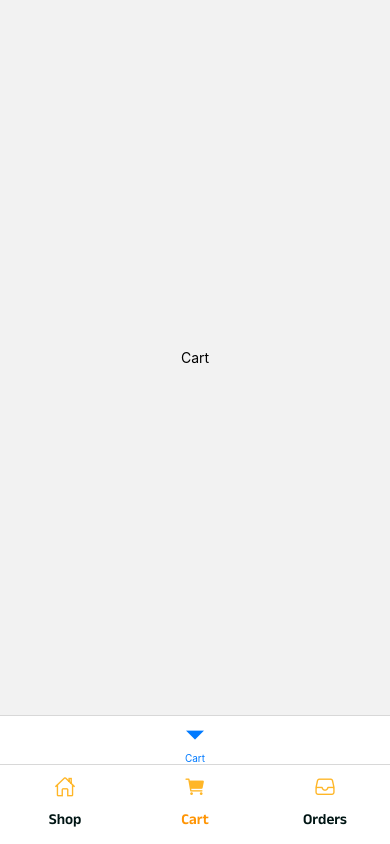
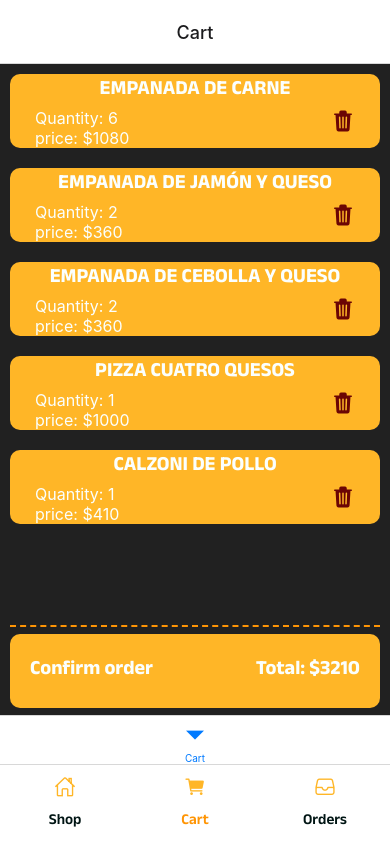
Before and after one commit to FacundoVillarroel/Challenge-12-React-Nativce, a React Native app: screen /CartTab in a window 390 px wide. Built offline with nearby package versions, Linux system fonts and the light colour scheme.

Commit message:
[feature] - create cartItem component, styles and implement it in Cart screen

```diff
--- /dev/null
+++ b/src/components/cartItem/CartItem.jsx
@@ -0,0 +1,27 @@
+import { View, Text, TouchableOpacity } from 'react-native';
+import React from 'react';
+import { Ionicons } from "@expo/vector-icons";
+
+import { styles } from './styles';
+import { COLORS } from "../../constants/colors";
+
+const CartItem = ({ item, onDelete }) => {
+  return (
+    <View style={styles.container}>
+      <View style={styles.headerContainer}>
+        <Text style={styles.header}>{item.title.toUpperCase()}</Text>
+      </View>
+      <View style={styles.contentContainer}>
+        <View style={styles.detailsContainer}>
+          <Text style={styles.quantity}>Quantity: {item.quantity}</Text>
+          <Text style={styles.price}>price: ${item.price}</Text>
+        </View>
+        <TouchableOpacity onPress={() => onDelete(item.id)}>
+          <Ionicons name="trash" size={24} color={COLORS.danger} />
+        </TouchableOpacity>
+      </View>
+    </View>
+  )
+}
+
+export default CartItem
--- /dev/null
+++ b/src/components/cartItem/styles.js
@@ -0,0 +1,37 @@
+import { StyleSheet } from "react-native";
+import { COLORS } from "../../constants/colors";
+
+export const styles = StyleSheet.create({
+  container:{
+    flex:1,
+    backgroundColor:COLORS.primary,
+    margin:10,
+    borderRadius:10,
+    height:100,
+    justifyContent:"center"
+  },
+  headerContainer:{
+    alignSelf:"center",
+  },
+  header:{
+    color:COLORS.primaryText,
+    fontSize:20,
+    fontFamily:"Anek-Bold"
+  },
+  contentContainer:{
+    paddingHorizontal:25,
+    flexDirection:"row",
+    justifyContent:"space-between",
+  },
+  detailsContainer:{
+
+  },
+  quantity:{
+    color:COLORS.primaryText,
+    fontSize:16,
+  },
+  price:{
+    color:COLORS.primaryText,
+    fontSize:16,
+  }
+})
--- a/src/components/index.js
+++ b/src/components/index.js
@@ -1,2 +1,3 @@
 export { default as CategoryItem } from "./categoryItem/CategoryItem";
 export { default as ProductItem } from "./productItem/ProductItem";
+export { default as CartItem } from "./cartItem/CartItem";
--- /dev/null
+++ b/src/constants/data/cart.js
@@ -0,0 +1,42 @@
+export const CART = [
+  {
+    id:1,
+    categoryId:1,
+    title:"empanada de carne",
+    description:"Carne de vaca, Cebolla, Comino, Huevo, Papa, Pimiento, Cebolla de verdeo.",
+    price:1080.0,
+    quantity:6
+  },
+  {
+    id:2,
+    categoryId:1,
+    title:"empanada de jamón y queso",
+    description:"Jamón, Muzzarella.",
+    price:360.0,
+    quantity:2
+  },
+  {
+    id:3,
+    categoryId:1,
+    title:"empanada de cebolla y queso",
+    description:"Cebolla, Queso muzzarella, Oregano.",
+    price:360.0,
+    quantity:2
+  },
+  {
+    id:4,
+    categoryId:2,
+    title:"pizza cuatro quesos",
+    description:"cuatro quesos",
+    price:1000.0,
+    quantity:1
+  },
+  {
+    id:5,
+    categoryId:4,
+    title:"calzoni de pollo",
+    description:"pollo",
+    price:410.0,
+    quantity:1
+  },
+]
--- a/src/constants/data/index.js
+++ b/src/constants/data/index.js
@@ -1,2 +1,3 @@
 export * from "./categories";
 export * from "./products";
+export * from "./cart";
--- a/src/navigation/tabs.jsx
+++ b/src/navigation/tabs.jsx
@@ -15,7 +15,7 @@ const Tabs = () => {
     <BottomTab.Navigator
       initialRouteName="ShopTab"
       screenOptions={{
-        headerShown:false,
+        headerTitleAlign:"center",
         tabBarLabelStyle:{
           fontSize:15,
           fontFamily:"Anek-SemiBold"
@@ -32,6 +32,7 @@ const Tabs = () => {
         name="ShopTab"
         component={ShopNavigator}
         options={{
+          headerShown:false,
           title: "Shop",
           tabBarIcon: ({ focused }) => (
             <Ionicons name={focused ? "home" : "home-outline"} size={22} color={COLORS.primary}
--- a/src/screens/cart/Cart.jsx
+++ b/src/screens/cart/Cart.jsx
@@ -1,12 +1,36 @@
-import { View, Text } from 'react-native';
+import { View, Text, FlatList, TouchableOpacity } from 'react-native';
 import React from 'react';
+import { CartItem } from '../../components';
+import { CART } from "../../constants/data/index"
+
 import { styles } from "./styles";
 
 
 const Cart = ({ navigation }) => {
+  const total = 3210
+
+  const onDelete = (id) => {
+    console.log("deleted:",id);
+  }
+
+  const renderItem = ({ item }) => (
+    <CartItem item={item} onDelete={onDelete} />
+  )
+
   return (
     <View style={styles.container}>
-      <Text>Cart</Text>
+      <FlatList
+        style={styles.container}
+        data={CART}
+        renderItem={renderItem}
+        keyExtractor={ item => item.id.toString()}
+      />
+      <View style={styles.buttonContainer}>
+        <TouchableOpacity style={styles.buttonConfirm} onPress={() => null}>
+          <Text style={styles.textConfirm}>Confirm order</Text>
+            <Text style={styles.textConfirm}>Total: ${total}</Text>
+        </TouchableOpacity>
+      </View>
     </View>
   )
 }
--- a/src/screens/cart/styles.js
+++ b/src/screens/cart/styles.js
@@ -1,9 +1,33 @@
 import { StyleSheet } from "react-native";
+import { COLORS } from "../../constants/colors";
 
 export const styles = StyleSheet.create({
   container:{
     flex:1,
-    alignItems:"center",
-    justifyContent:"center",
+    backgroundColor:COLORS.background,
+  },
+  buttonContainer:{
+    borderTopColor:COLORS.secondary,
+    borderTopWidth:2,
+    borderStyle:"dashed",
+    marginHorizontal:10,
+    height:90,
+    backgroundColor: COLORS.background,
+    justifyContent:"center"
+  },
+  buttonConfirm:{
+    flexDirection:"row",
+    justifyContent:"space-between",
+    padding:20,
+    backgroundColor:COLORS.primary,
+    borderRadius:10,
+  },
+  textConfirm:{
+    color:COLORS.primaryText,
+    fontFamily:"Anek-Bold",
+    fontSize:20
+  },
+  total:{
+    color:COLORS.primaryText
   },
 })
```
